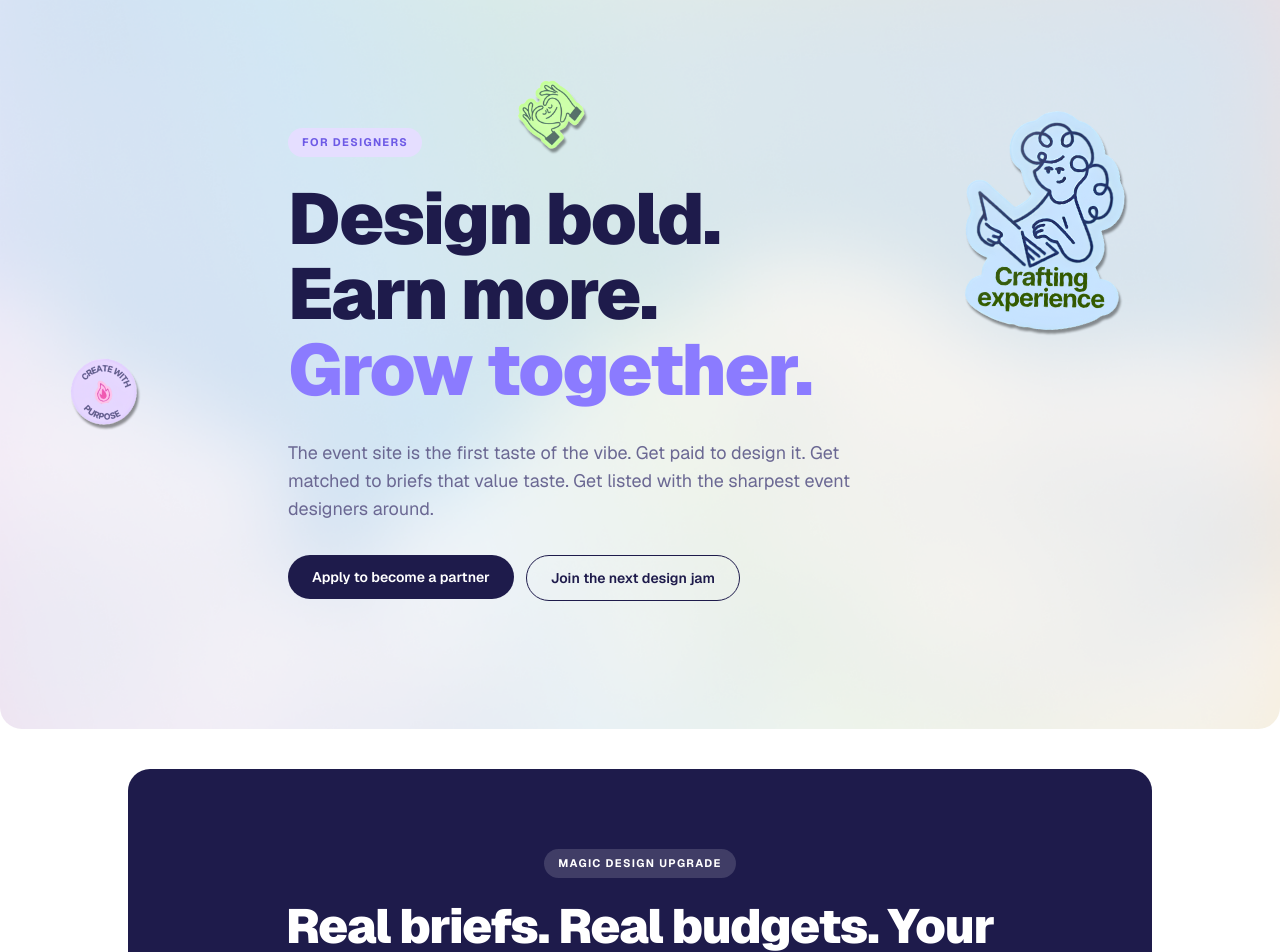
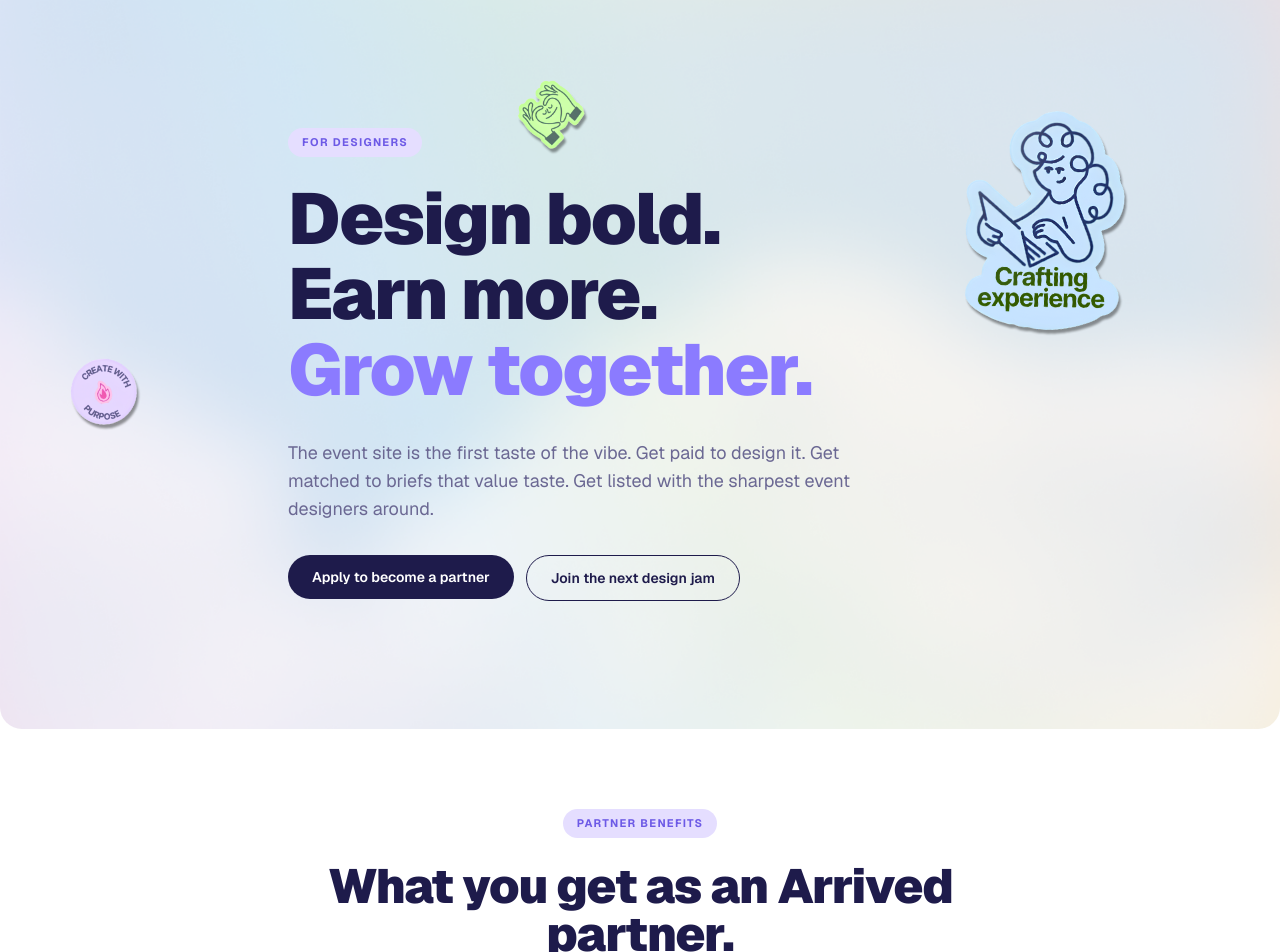
Before and after one commit to sneha-mishhra/arrived-partner-program, a Next.js app: page / in a window 1280 px wide. Shown: the top 952 px of the page. Built offline with nearby package versions, Linux system fonts and the light colour scheme.

Commit message:
Remove Real briefs feature card section

```diff
--- a/app/page.tsx
+++ b/app/page.tsx
@@ -3,7 +3,6 @@
 // Each component maps 1:1 to a future Contentful content type.
 
 import Hero from "@/components/Hero";
-import FeatureCard from "@/components/FeatureCard";
 import BenefitsGrid from "@/components/BenefitsGrid";
 import ProcessSteps from "@/components/ProcessSteps";
 import DesignJamCard from "@/components/DesignJamCard";
@@ -15,7 +14,6 @@ export default function Page() {
   return (
     <main className="w-full">
       <Hero />
-      <FeatureCard />
       <BenefitsGrid />
       <ProcessSteps />
       <DesignJamCard />
```
